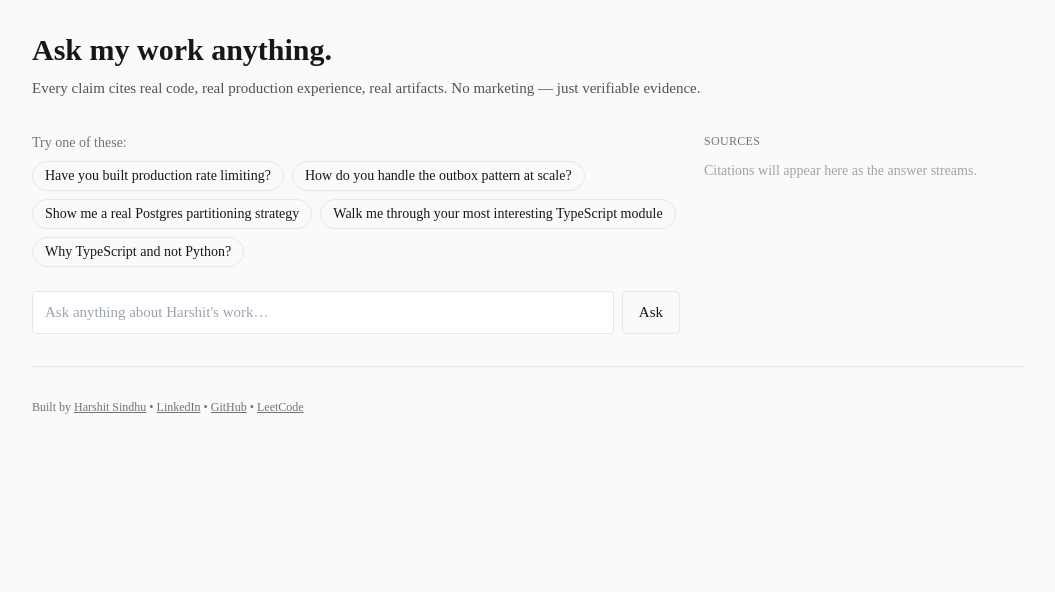
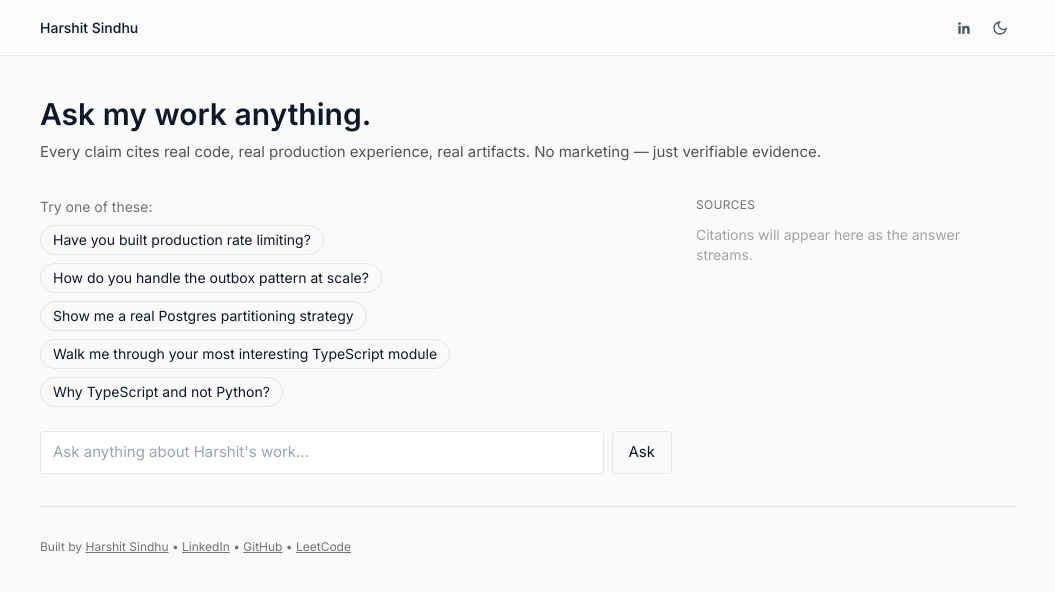
Before and after one commit to HArshit123455/reverse-resume, a Next.js app: page / in a window 1280 px wide. Shown: the top 592 px of the page, without its empty margins (112-1167 px from the left). Built offline with nearby package versions, Linux system fonts and the light colour scheme.

Commit message:
feat(ui): sticky header with theme toggle and no-flash init

```diff
--- a/app/layout.tsx
+++ b/app/layout.tsx
@@ -1,16 +1,37 @@
 import type { Metadata } from "next";
+import { Inter } from "next/font/google";
+import { Header } from "@/components/header";
 import "./globals.css";
+
+const inter = Inter({
+  subsets: ["latin"],
+  display: "swap",
+  variable: "--font-inter",
+});
 
 export const metadata: Metadata = {
   title: "Harshit Sindhu — Reverse Resume",
   description: "Ask my work anything. Every claim cites real code.",
 };
 
+const NO_FLASH_SCRIPT = `(function () {
+  try {
+    var t = localStorage.getItem("theme");
+    if (t === "dark" || (!t && window.matchMedia && window.matchMedia("(prefers-color-scheme: dark)").matches)) {
+      document.documentElement.classList.add("dark");
+    }
+  } catch (_) {}
+})();`;
+
 export default function RootLayout({ children }: { children: React.ReactNode }) {
   return (
-    <html lang="en">
-      <body className="text-neutral-900">
-        <div className="max-w-5xl mx-auto px-4 py-8">{children}</div>
+    <html lang="en" className={inter.variable} suppressHydrationWarning>
+      <head>
+        <script dangerouslySetInnerHTML={{ __html: NO_FLASH_SCRIPT }} />
+      </head>
+      <body className="bg-bg text-text">
+        <Header />
+        <div className="mx-auto max-w-5xl px-6 py-10">{children}</div>
       </body>
     </html>
   );
--- /dev/null
+++ b/components/header.tsx
@@ -0,0 +1,28 @@
+import Link from "next/link";
+import { ThemeToggle } from "./theme-toggle";
+
+export function Header() {
+  return (
+    <header className="sticky top-0 z-30 h-14 border-b border-border/60 bg-bg/80 backdrop-blur-md backdrop-saturate-150">
+      <div className="mx-auto flex h-full max-w-5xl items-center justify-between px-6">
+        <Link href="/" className="text-sm font-medium text-text hover:text-accent transition-colors">
+          Harshit Sindhu
+        </Link>
+        <div className="flex items-center gap-1">
+          <a
+            href="https://www.linkedin.com/in/harshit-sindhu/"
+            target="_blank"
+            rel="noreferrer"
+            aria-label="LinkedIn profile"
+            className="inline-flex h-8 w-8 items-center justify-center rounded-md text-text-soft hover:bg-code-bg hover:text-text transition-colors"
+          >
+            <svg width="16" height="16" viewBox="0 0 24 24" fill="currentColor" aria-hidden>
+              <path d="M20.45 20.45h-3.55v-5.57c0-1.33-.03-3.04-1.85-3.04-1.86 0-2.14 1.45-2.14 2.95v5.66h-3.55V9h3.41v1.56h.05c.47-.9 1.64-1.85 3.37-1.85 3.6 0 4.27 2.37 4.27 5.46v6.28zM5.34 7.43a2.06 2.06 0 1 1 0-4.12 2.06 2.06 0 0 1 0 4.12zM7.12 20.45H3.56V9h3.56v11.45z" />
+            </svg>
+          </a>
+          <ThemeToggle />
+        </div>
+      </div>
+    </header>
+  );
+}
--- /dev/null
+++ b/components/theme-toggle.tsx
@@ -0,0 +1,40 @@
+"use client";
+
+import { useEffect, useState } from "react";
+
+export function ThemeToggle() {
+  const [isDark, setIsDark] = useState<boolean>(() => {
+    if (typeof window === "undefined") return false;
+    const stored = window.localStorage.getItem("theme");
+    if (stored === "dark") return true;
+    if (stored === "light") return false;
+    return window.matchMedia?.("(prefers-color-scheme: dark)").matches ?? false;
+  });
+
+  useEffect(() => {
+    document.documentElement.classList.toggle("dark", isDark);
+    window.localStorage.setItem("theme", isDark ? "dark" : "light");
+  }, [isDark]);
+
+  const label = isDark ? "Switch to light mode" : "Switch to dark mode";
+
+  return (
+    <button
+      type="button"
+      onClick={() => setIsDark((v) => !v)}
+      aria-label={label}
+      className="inline-flex h-8 w-8 items-center justify-center rounded-md text-text-soft hover:bg-code-bg hover:text-text transition-colors"
+    >
+      {isDark ? (
+        <svg width="16" height="16" viewBox="0 0 24 24" fill="none" stroke="currentColor" strokeWidth="2" aria-hidden>
+          <circle cx="12" cy="12" r="4" />
+          <path d="M12 2v2M12 20v2M4.93 4.93l1.41 1.41M17.66 17.66l1.41 1.41M2 12h2M20 12h2M4.93 19.07l1.41-1.41M17.66 6.34l1.41-1.41" />
+        </svg>
+      ) : (
+        <svg width="16" height="16" viewBox="0 0 24 24" fill="none" stroke="currentColor" strokeWidth="2" aria-hidden>
+          <path d="M21 12.79A9 9 0 1 1 11.21 3 7 7 0 0 0 21 12.79z" />
+        </svg>
+      )}
+    </button>
+  );
+}
--- a/package.json
+++ b/package.json
@@ -44,6 +44,9 @@
   "devDependencies": {
     "@playwright/test": "^1.48.0",
     "@testcontainers/postgresql": "^10.13.0",
+    "@testing-library/dom": "^10.4.1",
+    "@testing-library/jest-dom": "^6.9.1",
+    "@testing-library/react": "^16.3.2",
     "@types/node": "^22.7.0",
     "@types/pg": "^8.11.0",
     "@types/react": "19.0.0",
@@ -54,6 +57,7 @@
     "drizzle-kit": "^0.27.0",
     "eslint": "^9.0.0",
     "eslint-config-next": "15.0.0",
+    "jsdom": "^29.1.1",
     "postcss": "^8.5.14",
     "tailwindcss": "^3.4",
     "typescript": "^5.6.0",
```
Also changed, not shown: tests/setup.ts (added, +7 -0 lines), vitest.config.ts (+6 -2 lines), 2 other files (tests, documents, lock files or other folders).
